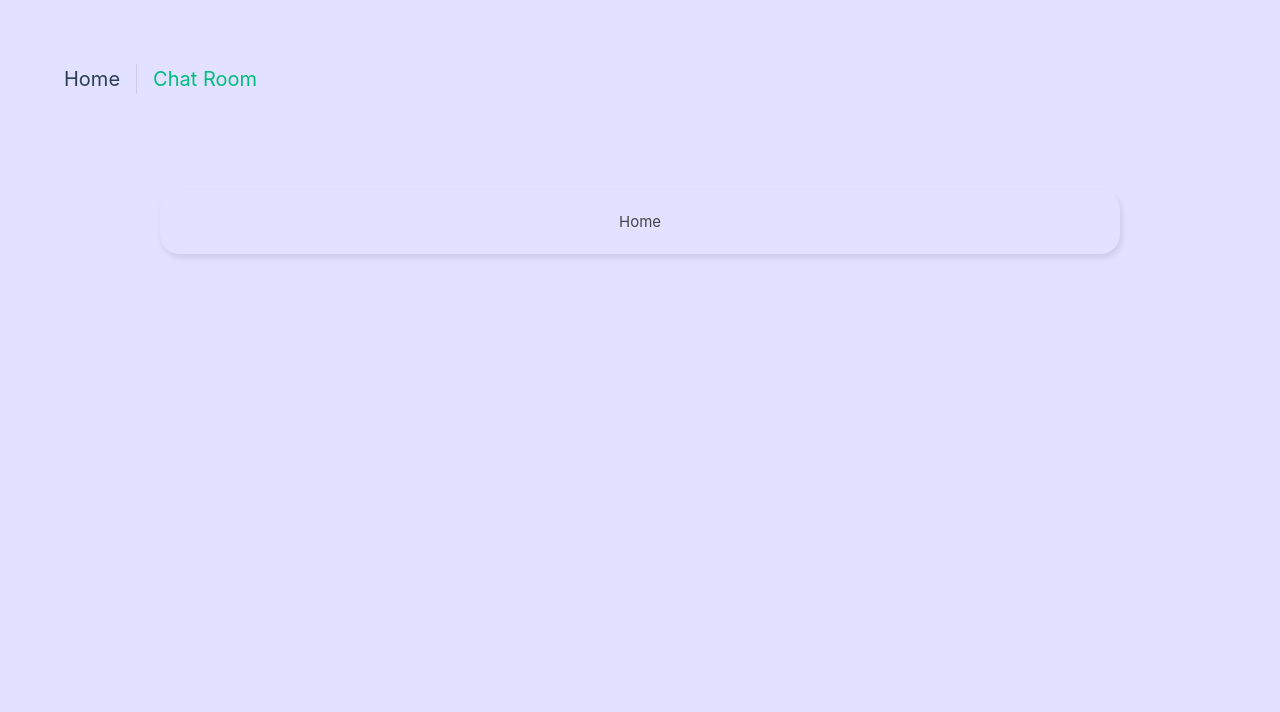
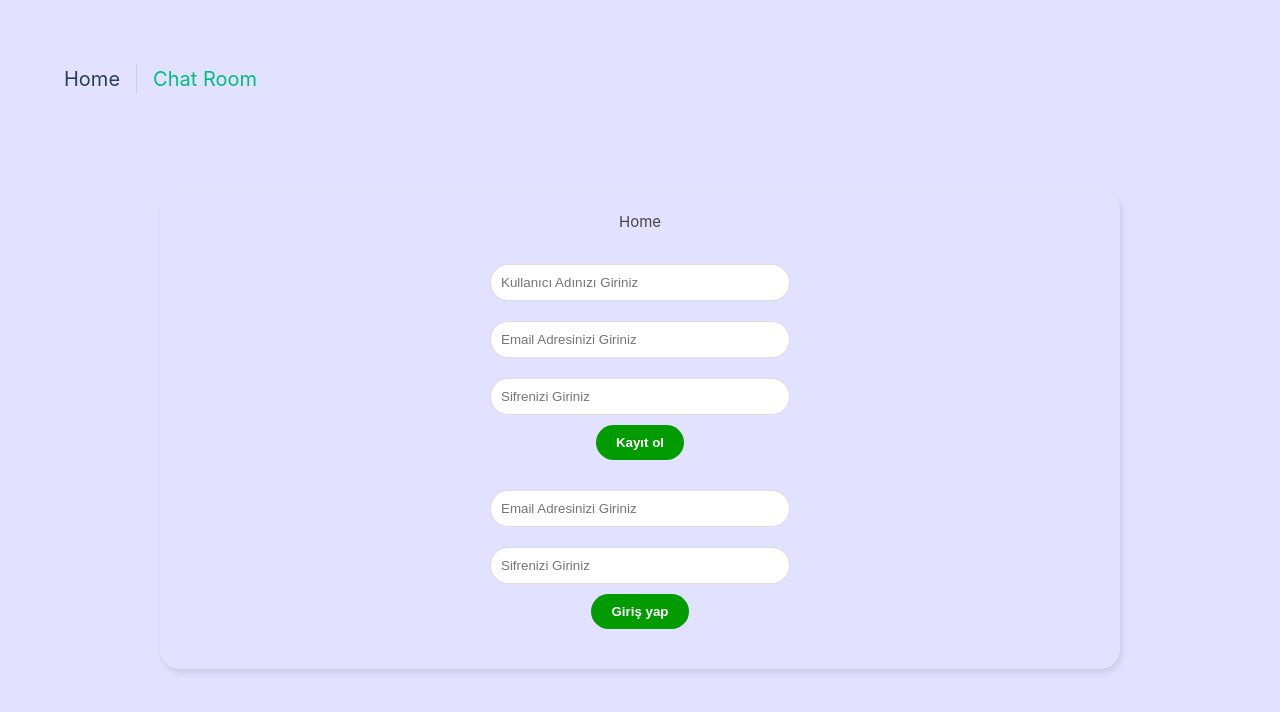
Before and after one commit to EmreYamanYazilim/vue, a Vue app in the folder btk/chat-app/: page / in a window 1280 px wide. Shown: the top 712 px of the page. Built offline with nearby package versions, Linux system fonts and the light colour scheme.

Commit message:
Kayıt ol & login sayfaları yapıldı

```diff
--- a/btk/chat-app/src/assets/main.css
+++ b/btk/chat-app/src/assets/main.css
@@ -45,9 +45,10 @@ body{
 }
 button{
   text-decoration: none;
-  background: rgb(117, 243, 117);
+  background: rgb(2, 156, 2);
   color: #fff;
   border:0;
   border-radius: 20px;
   padding: 10px 20px;
+  font-weight: 600;
 }
--- /dev/null
+++ b/btk/chat-app/src/components/LoginForm.vue
@@ -0,0 +1,30 @@
+<template>
+    <div>
+        <form @submit.prevent="handleSubmit">
+            <input type="email" placeholder="Email Adresinizi Giriniz" required v-model="email">
+            <input type="password" placeholder="Sifrenizi Giriniz" required v-model="password">
+            <button>Giriş yap</button>
+        </form>
+    </div>
+</template>
+
+<script>
+import { ref } from 'vue'
+
+
+export default {
+    setup() {
+        const email = ref('')
+        const password = ref('')
+        const handleSubmit = () => {
+            console.log( email.value, password.value);
+
+        }
+
+
+        return { email, password, handleSubmit }
+    }
+}
+</script>
+
+<style></style>
--- /dev/null
+++ b/btk/chat-app/src/components/SingupForm.vue
@@ -0,0 +1,32 @@
+<template>
+    <div>
+        <form @submit.prevent="handleSubmit">
+            <input type="text" v-model="displayName" required placeholder="Kullanıcı Adınızı Giriniz">
+            <input type="email" placeholder="Email Adresinizi Giriniz" required v-model="email">
+            <input type="password" placeholder="Sifrenizi Giriniz" required v-model="password">
+            <button>Kayıt ol</button>
+        </form>
+    </div>
+</template>
+
+<script>
+import { ref } from 'vue'
+
+
+export default {
+    setup() {
+        const displayName = ref('')
+        const email = ref('')
+        const password = ref('')
+        const handleSubmit = () => {
+            console.log(displayName.value, email.value, password.value);
+
+        }
+
+
+        return { displayName, email, password, handleSubmit }
+    }
+}
+</script>
+
+<style></style>
--- a/btk/chat-app/src/views/Welcome.vue
+++ b/btk/chat-app/src/views/Welcome.vue
@@ -1,11 +1,17 @@
 <template>
     <div class="welcome container">
         Home
+        <SingupForm></SingupForm>
+        <LoginForm></LoginForm>
     </div>
 </template>
 
 <script>
+import SingupForm from '@/components/SingupForm.vue';
+import LoginForm from '@/components/LoginForm.vue';
 export default {
+    components:{SingupForm,LoginForm}
+
 
 }
 </script>
@@ -15,5 +21,22 @@ export default {
     text-align: center;
     padding: 20px 0;
 }
+.welcome form{
+    width: 300px;
+    margin: 20px auto;
+}
+.welcome label{
+    display: block;
+    margin: 20px 0 10px;
+}
+.welcome input{
+    width: 100%;
+    padding: 10px;
+    border-radius: 20px;
+    border: 1px solid #ddd;
+    outline: none;
+    color: #777;
+    margin: 10px auto;
+}
 
 </style>
```
